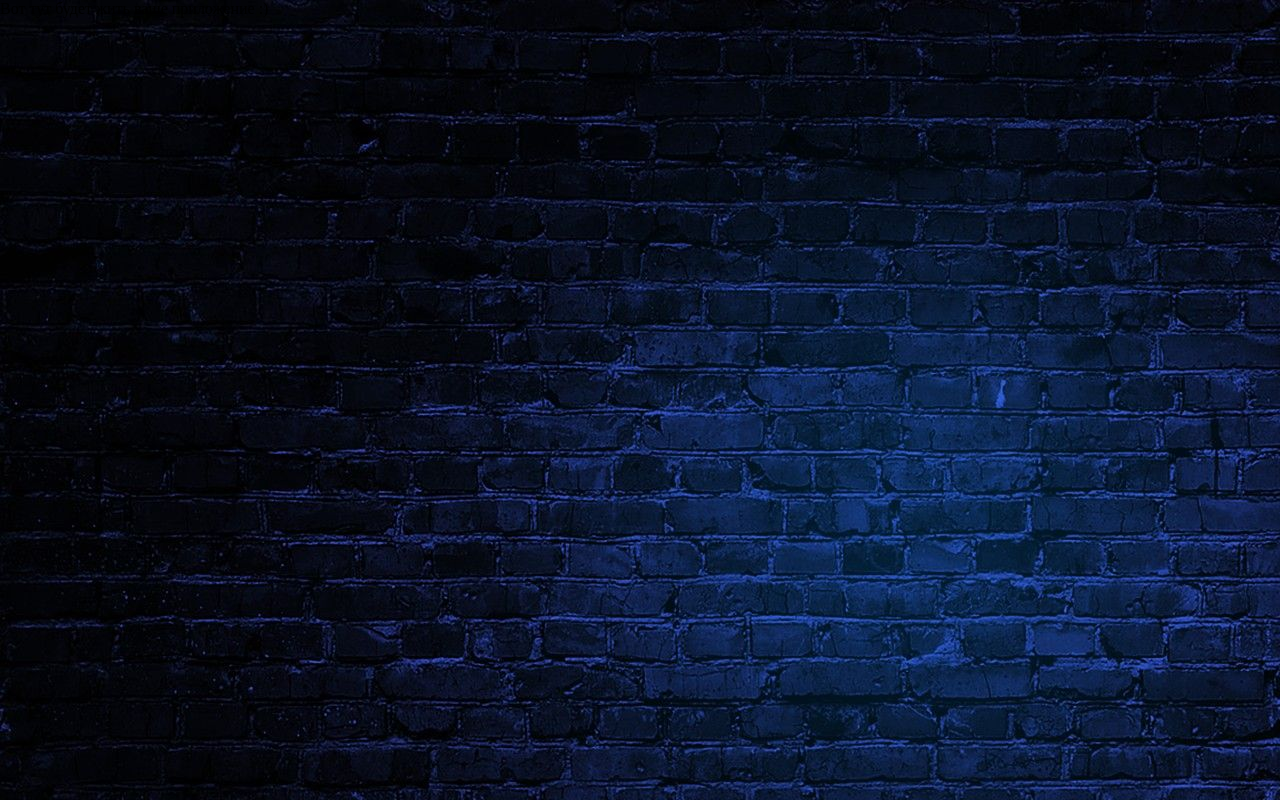
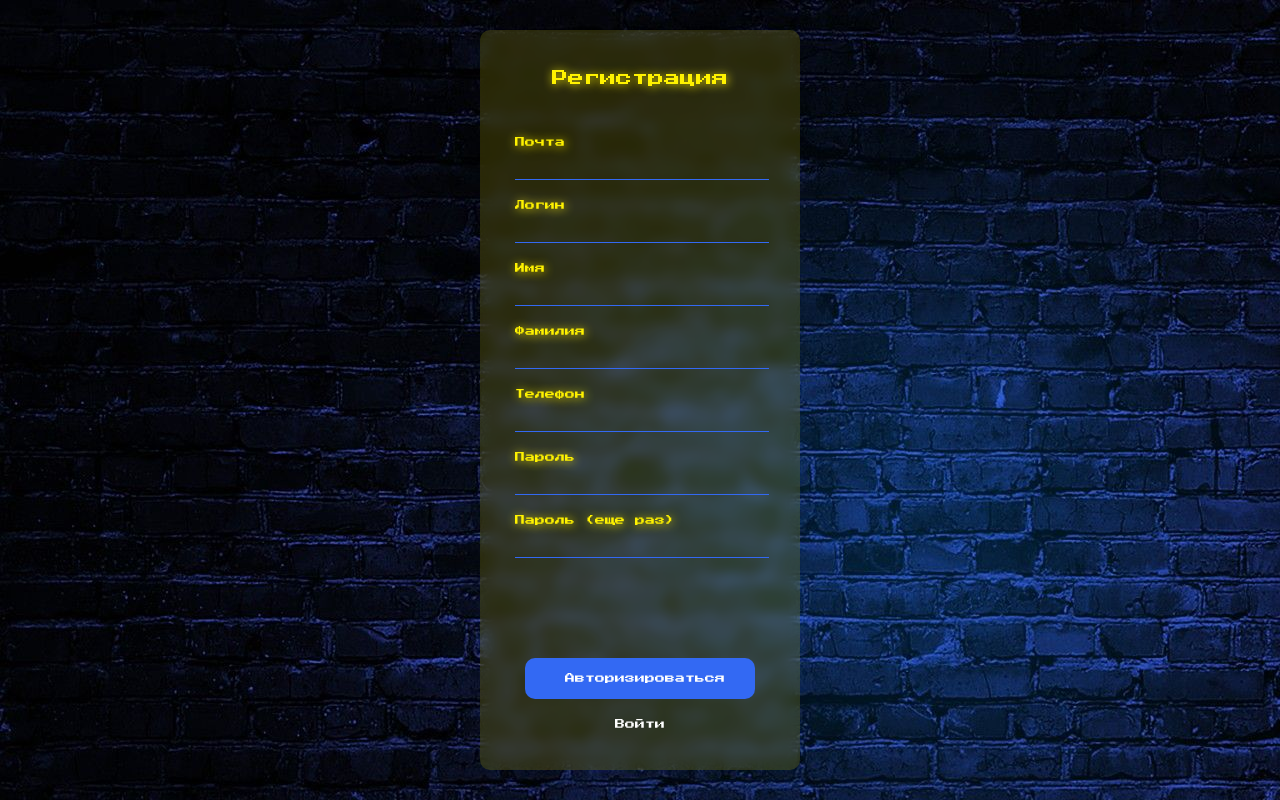
Before and after one commit to MolochkovSA/pacman.praktikum.yandex, a React (Vite) app in the folder packages/client/: page /signin in a window 1280 px wide. Built offline with nearby package versions, Linux system fonts and the light colour scheme.

Commit message:
feat(added routes)

```diff
--- a/packages/client/src/App.tsx
+++ b/packages/client/src/App.tsx
@@ -1,18 +1,41 @@
-import { useEffect } from 'react'
-import './App.css'
+import './App.css';
+import { SignInPage } from '@/pages/signin/ui';
+import { BrowserRouter as Router, Route, Switch, Redirect } from 'react-router-dom';
+import { LoginPage } from '@/pages/login/ui';
 
 function App() {
-  useEffect(() => {
-    const fetchServerData = async () => {
-      const url = `http://localhost:${__SERVER_PORT__}`
-      const response = await fetch(url)
-      const data = await response.json()
-      console.log(data)
-    }
-
-    fetchServerData()
-  }, [])
-  return <div className="App">Вот тут будет жить ваше приложение :)</div>
+  return (
+    <div className="App">
+      <Router>
+        <Switch>
+          <Route
+            exact
+            path="/"
+            render={() => <Redirect to="/login" />}
+          />
+          <Route
+            exact
+            path="/login"
+            component={LoginPage}
+          />
+          <Route
+            exact
+            path="/signin"
+            component={SignInPage}
+          />
+          {/*<Route path="/profile" component={ProfilePage}/>*/}
+          {/*<Route path="/home" component={HomePage}/>*/}
+          {/*<Route path="/game" component={GamePage}/>*/}
+          {/*<Route path="/leaderboard" component={LeaderboardPage}/>*/}
+          {/*<Route path="/forum" component={ForumPage}/>*/}
+          {/*<Route path="/forum/:id" component={ForumTopicPage}/>*/}
+          {/*<Route path="/not_found" component={PageError404}/>*/}
+          {/*<Route path="/server_error" component={PageError500}/>*/}
+          {/*<Route path="*" render={() => <Redirect to="/not_found" />}/>*/}
+        </Switch>
+      </Router>
+    </div>
+  );
 }
 
-export default App
+export default App;
--- a/packages/client/src/pages/login/ui/LoginPage.tsx
+++ b/packages/client/src/pages/login/ui/LoginPage.tsx
@@ -50,13 +50,11 @@ export const LoginPage = memo(() => {
             className={styles.login__button}
             type={'submit'}
             name={'Авторизироваться'}></Button>
-          <BrowserRouter>
-            <Link
-              className={styles.login__link}
-              to="/signin">
-              Нет аккаунта?
-            </Link>
-          </BrowserRouter>
+          <Link
+            className={styles.login__link}
+            to="/signin">
+            Нет аккаунта?
+          </Link>
         </form>
       </section>
     </main>
--- a/packages/client/src/pages/signin/ui/SignInPage.tsx
+++ b/packages/client/src/pages/signin/ui/SignInPage.tsx
@@ -91,13 +91,11 @@ export const SignInPage = memo(() => {
             className={styles.signin__button}
             type={'submit'}
             name={'Авторизироваться'}></Button>
-          <BrowserRouter>
-            <Link
-              className={styles.signin__link}
-              to="/login">
-              Войти
-            </Link>
-          </BrowserRouter>
+          <Link
+            className={styles.signin__link}
+            to="/login">
+            Войти
+          </Link>
         </form>
       </section>
     </main>
```
